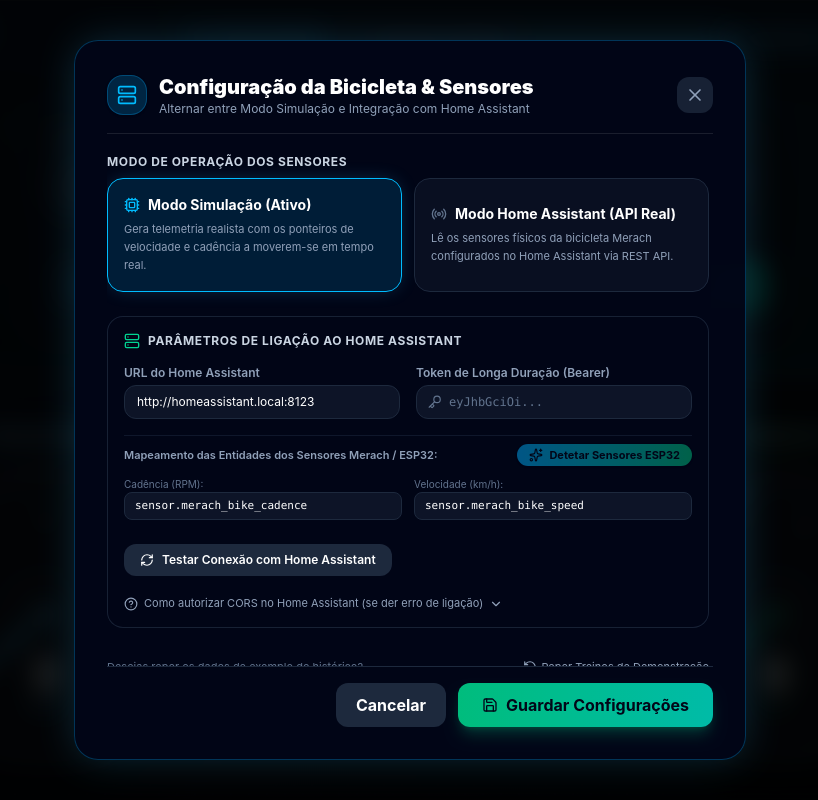
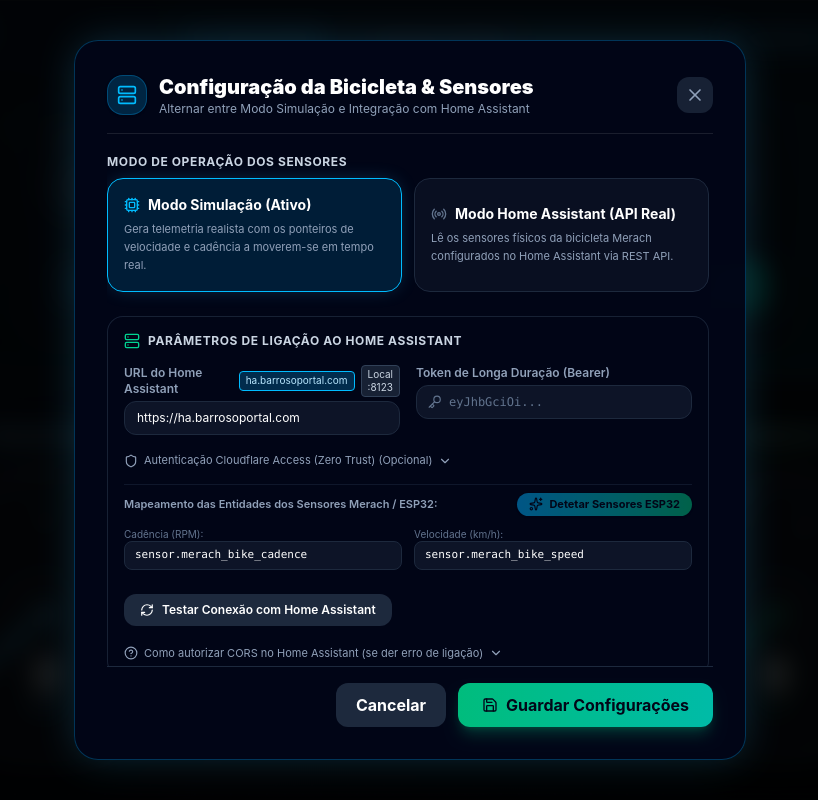
Before and after one commit to Barroso88/Merach-Dashboard, a React (Vite) app: page / in a window 1280 px wide. Both pictures are taken after a click on the button "Simulador". Shown: the top 800 px of the page, without its empty margins (230-1048 px from the left). Built offline with nearby package versions, Linux system fonts and the light colour scheme.

Commit message:
feat: suporte para túnel Cloudflare ha.barrosoportal.com e auto-deteção de sensores ESP32

```diff
--- a/src/components/ConnectionSettingsModal.jsx
+++ b/src/components/ConnectionSettingsModal.jsx
@@ -13,7 +13,8 @@ import {
   Sparkles,
   HelpCircle,
   ChevronDown,
-  ChevronUp
+  ChevronUp,
+  Shield
 } from 'lucide-react';
 
 export default function ConnectionSettingsModal({
@@ -33,12 +34,15 @@ export default function ConnectionSettingsModal({
   const [testingStatus, setTestingStatus] = useState(null);
   const [discoveringStatus, setDiscoveringStatus] = useState(null);
   const [showCorsHelp, setShowCorsHelp] = useState(false);
+  const [showCfTokens, setShowCfTokens] = useState(Boolean(settings?.cfClientId));
 
   const handleTestConnection = async () => {
     setTestingStatus({ loading: true, message: 'A testar conexão ao Home Assistant...' });
     haService.updateConfig({
       haUrl: formData.haUrl,
       haToken: formData.haToken,
+      cfClientId: formData.cfClientId,
+      cfClientSecret: formData.cfClientSecret,
       haEntities: formData.haEntities
     });
 
@@ -47,10 +51,14 @@ export default function ConnectionSettingsModal({
       loading: false,
       success: result.success,
       isCors: result.isCors,
+      isCloudflarePolicy: result.isCloudflarePolicy,
       message: result.message
     });
-    if (result.isCors) {
+    if (result.isCors || result.isCloudflarePolicy) {
       setShowCorsHelp(true);
+      if (result.isCloudflarePolicy) {
+        setShowCfTokens(true);
+      }
     }
   };
 
@@ -58,7 +66,9 @@ export default function ConnectionSettingsModal({
     setDiscoveringStatus({ loading: true, message: 'A procurar entidades no Home Assistant...' });
     haService.updateConfig({
       haUrl: formData.haUrl,
-      haToken: formData.haToken
+      haToken: formData.haToken,
+      cfClientId: formData.cfClientId,
+      cfClientSecret: formData.cfClientSecret
     });
 
     try {
@@ -202,14 +212,42 @@ export default function ConnectionSettingsModal({
 
             <div className="grid grid-cols-1 md:grid-cols-2 gap-4">
               <div>
-                <label className={`block font-semibold mb-1 ${isRose ? 'text-pink-200' : 'text-slate-400'}`}>
-                  URL do Home Assistant
-                </label>
+                <div className="flex items-center justify-between mb-1">
+                  <label className={`block font-semibold ${isRose ? 'text-pink-200' : 'text-slate-400'}`}>
+                    URL do Home Assistant
+                  </label>
+                  <div className="flex items-center gap-1.5 text-[10px]">
+                    <button
+                      type="button"
+                      onClick={() => setFormData({ ...formData, haUrl: 'https://ha.barrosoportal.com' })}
+                      className={`px-1.5 py-0.5 rounded border transition-colors cursor-pointer ${
+                        formData.haUrl?.includes('ha.barrosoportal.com')
+                          ? isRose ? 'bg-[#ff2d75]/30 border-[#ff2d75] text-white' : 'bg-sky-500/25 border-sky-400 text-sky-200'
+                          : 'bg-slate-800/80 border-slate-700 text-slate-300 hover:text-white'
+                      }`}
+                      title="Usar túnel Cloudflare"
+                    >
+                      ha.barrosoportal.com
+                    </button>
+                    <button
+                      type="button"
+                      onClick={() => setFormData({ ...formData, haUrl: 'http://homeassistant.local:8123' })}
+                      className={`px-1.5 py-0.5 rounded border transition-colors cursor-pointer ${
+                        formData.haUrl?.includes(':8123')
+                          ? isRose ? 'bg-[#ff2d75]/30 border-[#ff2d75] text-white' : 'bg-sky-500/25 border-sky-400 text-sky-200'
+                          : 'bg-slate-800/80 border-slate-700 text-slate-300 hover:text-white'
+                      }`}
+                      title="Usar endereço local"
+                    >
+                      Local :8123
+                    </button>
+                  </div>
+                </div>
                 <input
                   type="text"
                   value={formData.haUrl}
                   onChange={(e) => setFormData({ ...formData, haUrl: e.target.value })}
-                  placeholder="http://homeassistant.local:8123"
+                  placeholder="https://ha.barrosoportal.com"
                   className={`w-full rounded-xl px-3 py-2 text-white placeholder-slate-500 focus:outline-none transition-colors border ${
                     themeConfig?.modalInputClass || 'bg-slate-900 border-slate-800 focus:border-sky-500'
                   }`}
@@ -233,6 +271,57 @@ export default function ConnectionSettingsModal({
                   />
                 </div>
               </div>
+            </div>
+
+            {/* Optional Cloudflare Access Service Token Inputs */}
+            <div className="pt-0.5">
+              <button
+                type="button"
+                onClick={() => setShowCfTokens(!showCfTokens)}
+                className={`text-[11px] flex items-center gap-1.5 transition-colors cursor-pointer ${
+                  isRose ? 'text-purple-300 hover:text-white' : 'text-slate-400 hover:text-white'
+                }`}
+              >
+                <Shield className="w-3.5 h-3.5" />
+                <span>Autenticação Cloudflare Access (Zero Trust) {formData.cfClientId ? '✓ Ativo' : '(Opcional)'}</span>
+                {showCfTokens ? <ChevronUp className="w-3.5 h-3.5" /> : <ChevronDown className="w-3.5 h-3.5" />}
+              </button>
+
+              {showCfTokens && (
+                <div className={`mt-2 p-3 rounded-2xl border space-y-2.5 animate-fadeIn ${
+                  isRose ? 'bg-[#290534] border-[#9400D3]/40' : 'bg-slate-900/90 border-slate-800'
+                }`}>
+                  <p className="text-[10px] text-slate-300 leading-relaxed">
+                    Se o túnel <code>ha.barrosoportal.com</code> estiver protegido por regras do Cloudflare Access, insira aqui o Service Token (ou crie uma regra de Bypass para <code>/api/*</code> no painel da Cloudflare):
+                  </p>
+                  <div className="grid grid-cols-1 sm:grid-cols-2 gap-3">
+                    <div>
+                      <label className="block text-[10px] text-slate-400 mb-1">CF-Access-Client-Id:</label>
+                      <input
+                        type="text"
+                        value={formData.cfClientId || ''}
+                        onChange={(e) => setFormData({ ...formData, cfClientId: e.target.value })}
+                        placeholder="xxxxxxxx.access"
+                        className={`w-full rounded-lg px-2.5 py-1.5 font-mono text-[11px] border ${
+                          themeConfig?.modalInputClass || 'bg-slate-950 border-slate-800 text-slate-200'
+                        }`}
+                      />
+                    </div>
+                    <div>
+                      <label className="block text-[10px] text-slate-400 mb-1">CF-Access-Client-Secret:</label>
+                      <input
+                        type="password"
+                        value={formData.cfClientSecret || ''}
+                        onChange={(e) => setFormData({ ...formData, cfClientSecret: e.target.value })}
+                        placeholder="••••••••••••••••"
+                        className={`w-full rounded-lg px-2.5 py-1.5 font-mono text-[11px] border ${
+                          themeConfig?.modalInputClass || 'bg-slate-950 border-slate-800 text-slate-200'
+                        }`}
+                      />
+                    </div>
+                  </div>
+                </div>
+              )}
             </div>
 
             {/* Entity IDs (Cadence & Speed) */}
--- a/src/services/homeAssistantService.js
+++ b/src/services/homeAssistantService.js
@@ -2,8 +2,10 @@
 
 export class HomeAssistantService {
   constructor(config = {}) {
-    this.url = (config.haUrl || 'http://homeassistant.local:8123').replace(/\/$/, '');
+    this.url = (config.haUrl || 'https://ha.barrosoportal.com').replace(/\/$/, '');
     this.token = config.haToken || '';
+    this.cfClientId = config.cfClientId || '';
+    this.cfClientSecret = config.cfClientSecret || '';
     this.entities = config.haEntities || {
       cadence: 'sensor.merach_bike_cadence',
       speed: 'sensor.merach_bike_speed'
@@ -15,14 +17,21 @@ export class HomeAssistantService {
   updateConfig(config) {
     if (config.haUrl) this.url = config.haUrl.replace(/\/$/, '');
     if (config.haToken !== undefined) this.token = config.haToken;
+    if (config.cfClientId !== undefined) this.cfClientId = config.cfClientId;
+    if (config.cfClientSecret !== undefined) this.cfClientSecret = config.cfClientSecret;
     if (config.haEntities) this.entities = { ...this.entities, ...config.haEntities };
   }
 
   getHeaders() {
-    return {
+    const headers = {
       'Authorization': `Bearer ${this.token}`,
       'Content-Type': 'application/json'
     };
+    if (this.cfClientId && this.cfClientSecret) {
+      headers['CF-Access-Client-Id'] = this.cfClientId.trim();
+      headers['CF-Access-Client-Secret'] = this.cfClientSecret.trim();
+    }
+    return headers;
   }
 
   async testConnection() {
@@ -62,6 +71,20 @@ export class HomeAssistantService {
         return {
           success: false,
           message: 'Erro 401: Token de autorização inválido ou expirado.'
+        };
+      } else if (response.status === 403) {
+        const text = await response.text();
+        this.isConnected = false;
+        if (text.includes('not allowed by policy') || text.includes('Cloudflare')) {
+          return {
+            success: false,
+            isCloudflarePolicy: true,
+            message: 'Erro 403: Bloqueado pela política do Cloudflare Access (Zero Trust). Requer regra de Bypass para /api/* ou Service Token.'
+          };
+        }
+        return {
+          success: false,
+          message: 'Erro 403: Acesso negado pelo Home Assistant.'
         };
       } else {
         this.isConnected = false;
--- a/src/services/storageService.js
+++ b/src/services/storageService.js
@@ -159,8 +159,10 @@ export function resetWorkoutsToDefault() {
 export const DEFAULT_SETTINGS = {
   mode: 'simulation', // 'simulation' | 'homeassistant'
   weightKg: 75,
-  haUrl: 'http://homeassistant.local:8123',
+  haUrl: 'https://ha.barrosoportal.com',
   haToken: '',
+  cfClientId: '',
+  cfClientSecret: '',
   haEntities: {
     cadence: 'sensor.merach_bike_cadence',
     speed: 'sensor.merach_bike_speed',
```
